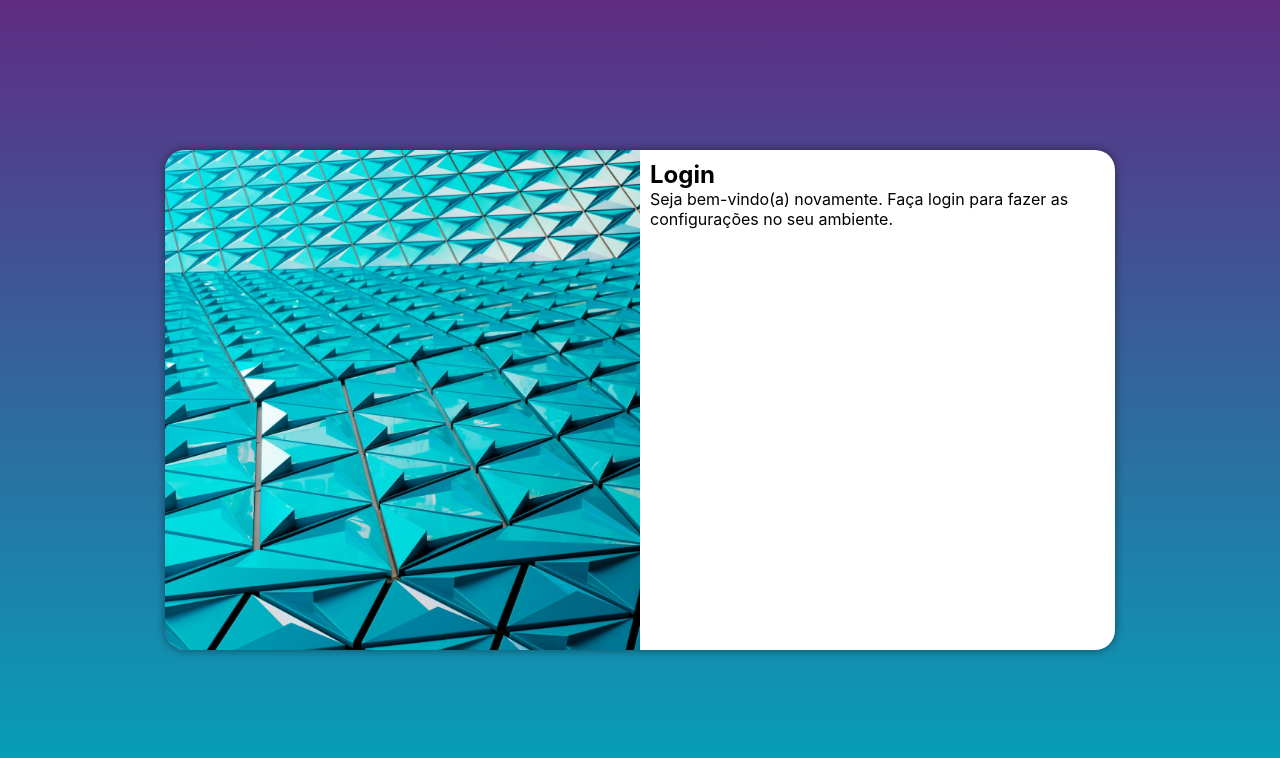
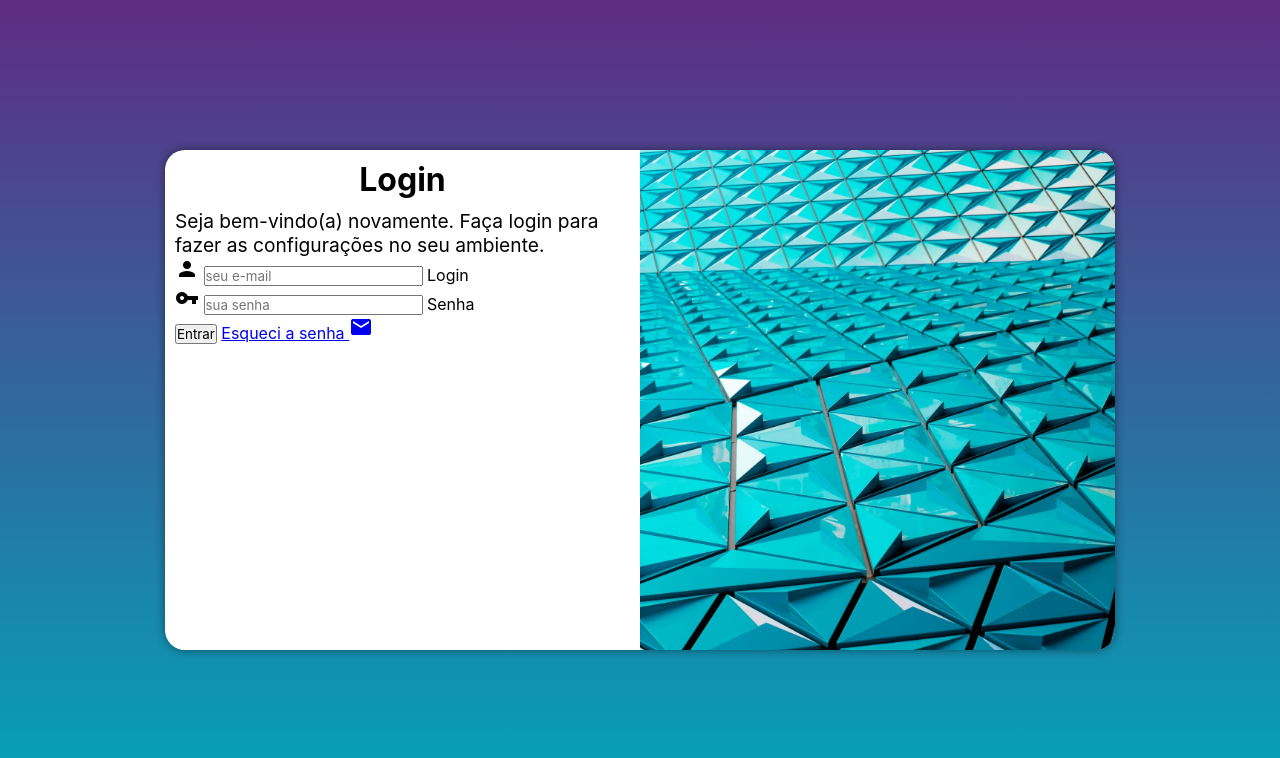
Before and after one commit to gustavolimaferreira/projeto-login, a plain HTML site: page index.html in a window 1280 px wide. Drawn offline with Linux system fonts and the light colour scheme.

Commit message:
adicionei campos

```diff
--- a/estilos/media-query.css
+++ b/estilos/media-query.css
@@ -3,7 +3,7 @@
 /* Typical Devicce Breakpoints
 --------------------------------
 Pequenas telas: até 600px
-elular: de 600px até 768px
+celular: de 600px até 768px
 Tablet: 768px até 992px
 Desktop: 992px até 1200px
 Grandes telas: acima de 1200px
@@ -40,13 +40,21 @@ Grandes telas: acima de 1200px
     }
 
     section#login > div#imagem {
-        float: left;
+        float: right;
         width: 50%;
         height: 100%;
     }
 
     section#login > div#formulario {
-        float: right;
+        float: left;
         width: 50%;
     }
+
+    div#formulario > h1 {
+        font-size: 2em;
+    }
+
+    div#formulario > p {
+        font-size: 1.2em;
+    }
 }
--- a/estilos/style.css
+++ b/estilos/style.css
@@ -54,3 +54,12 @@ section#login > div#formulario {
     display: block;
     padding: 10px;
 }
+
+div#formulario > h1 {
+    text-align: center;
+    margin-bottom: 10px;
+}
+
+div#formulario > p {
+    font-size: 0.8em;
+}
--- a/index.html
+++ b/index.html
@@ -4,6 +4,8 @@
     <meta charset="UTF-8">
     <meta name="viewport" content="width=device-width, initial-scale=1.0">
     <title>Login</title>
+    <link href="https://fonts.googleapis.com/icon?family=Material+Icons"
+      rel="stylesheet">
     <link rel="stylesheet" href="estilos/style.css">
     <link rel="stylesheet" href="estilos/media-query.css">
 </head>
@@ -16,8 +18,19 @@
             <div id="formulario">
                 <h1>Login</h1>
                 <p>Seja bem-vindo(a) novamente. Faça login para fazer as configurações no seu ambiente.</p>
-                <form action="login.php" method="post">
-
+                <form action="login.php" method="post" autocomplete="on">
+                    <div class="campo">                     <i class="material-icons">person</i>
+                        <input type="email" name="login" id="ilogin" placeholder="seu e-mail" autocomplete="email" required maxlength="30">
+                        <label for="ilogin">Login</label>
+                    </div>
+                    <div class="campo">                     <i class="material-icons">vpn_key</i>
+                        <input type="password" name="senha" id="isenha" placeholder="sua senha" autocomplete="current-password" required minlength="8" maxlength="20">
+                        <label for="isenha">Senha</label>
+                    </div>
+                    <input type="submit" value="Entrar">
+                    <a href="esquci.html">
+                        Esqueci a senha <i class="material-icons">mail</i>
+                    </a>
                 </form>
             </div>
         </section>
```
